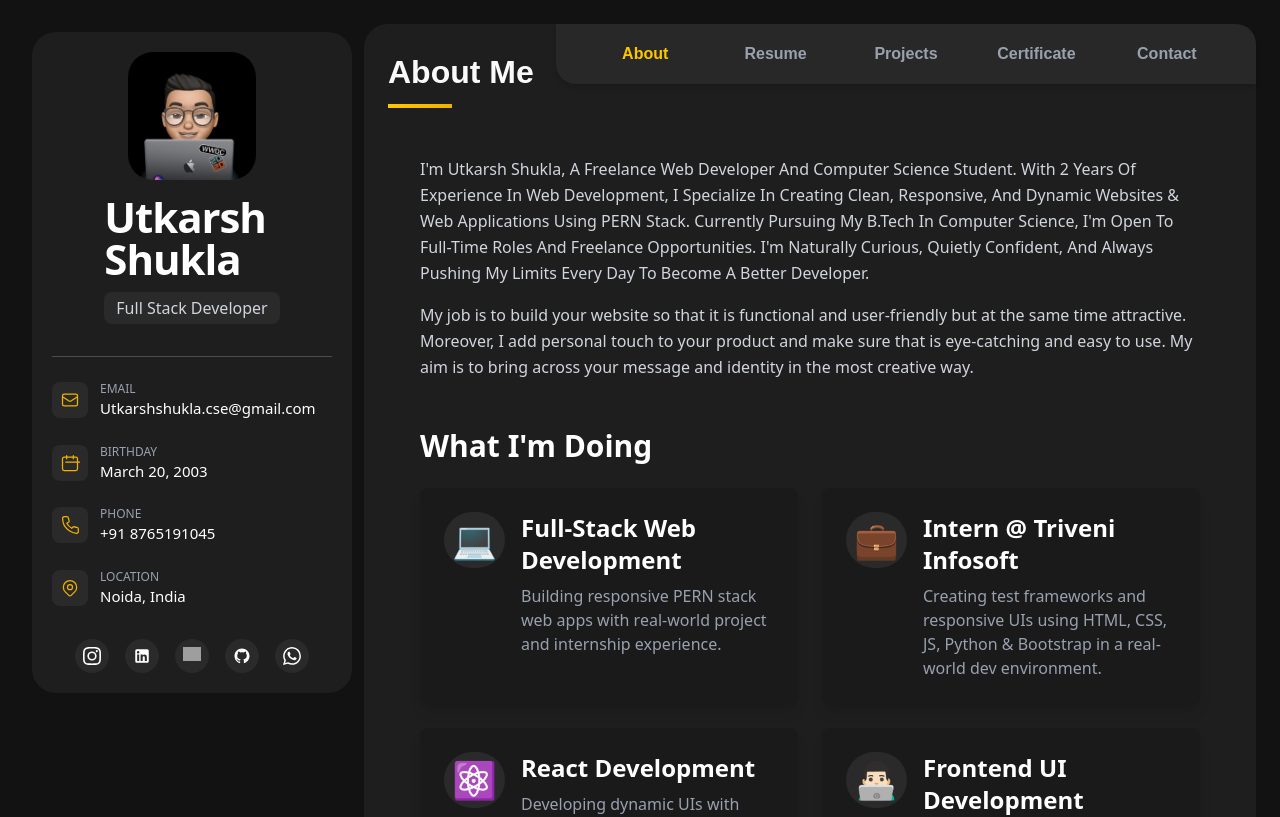
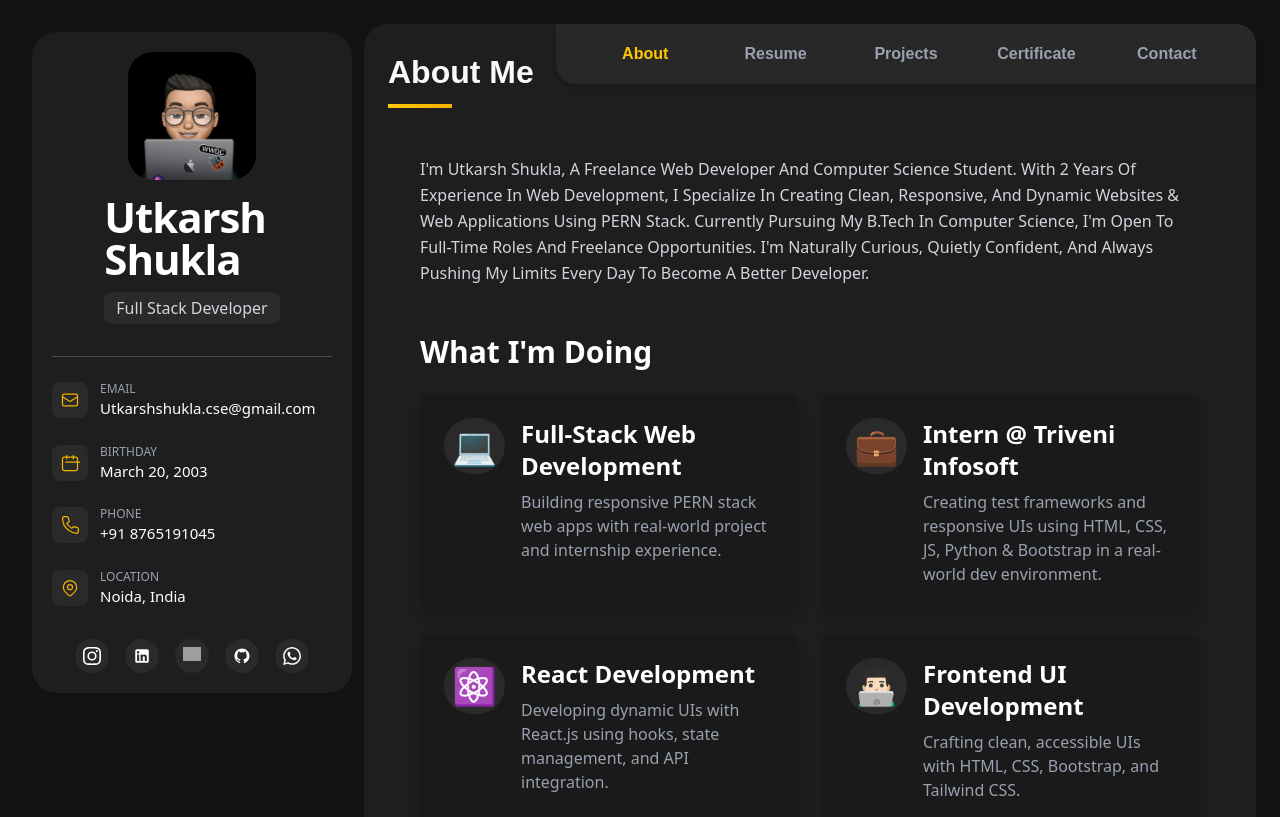
Before and after one commit to UtkarshShukla-dev01/Portfolio, a React (Vite) app in the folder tata/: page / in a window 1280 px wide. Shown: the top 817 px of the page. Built offline with nearby package versions, Linux system fonts and the light colour scheme; grey boxes are pictures that could not be loaded.

Commit message:
Update About.jsx

```diff
--- a/tata/src/Components/About.jsx
+++ b/tata/src/Components/About.jsx
@@ -146,12 +146,6 @@ const About = () => {
 
         </p>
 
-        <p className="text-gray-300 leading-relaxed mt-4">
-
-          My job is to build your website so that it is functional and user-friendly but at the same time attractive. Moreover, I add personal touch to your product and make sure that is eye-catching and easy to use. My aim is to bring across your message and identity in the most creative way.
-
-        </p>
-
       </div>
 
       <h2 className="text-3xl font-bold text-white mb-6">What I'm Doing</h2>
```
